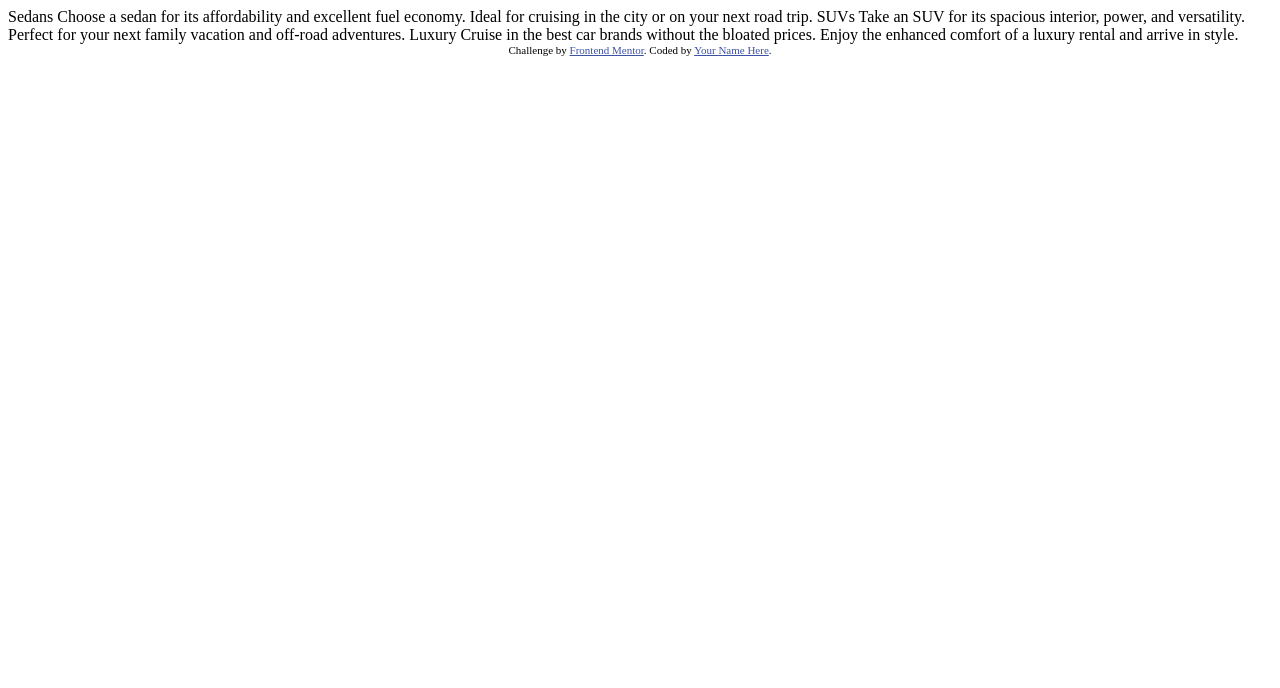
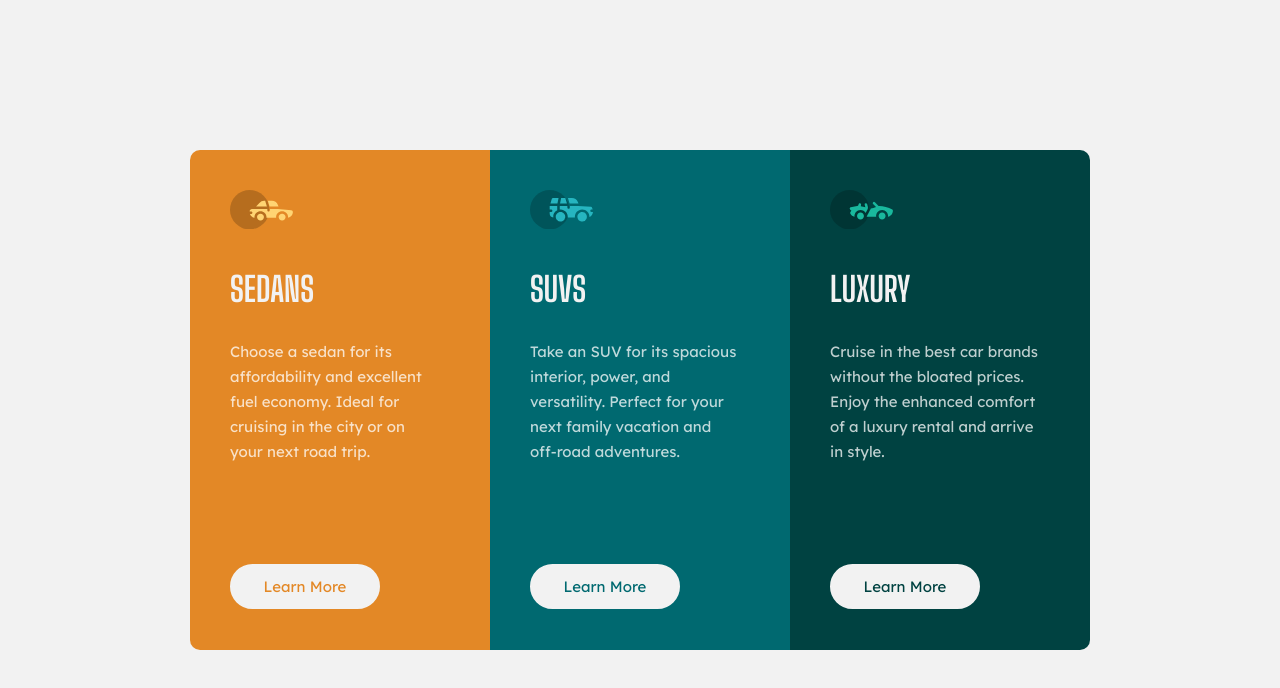
Before and after one commit to Orange4Broom/3-column-preview-card-component, a plain HTML site: page index.html in a window 1280 px wide. Drawn offline with Linux system fonts and the light colour scheme.

Commit message:
Finish pc view

```diff
--- a/index.html
+++ b/index.html
@@ -5,17 +5,41 @@
   <meta name="viewport" content="width=device-width, initial-scale=1.0"> <!-- displays site properly based on user's device -->
 
   <link rel="icon" type="image/png" sizes="32x32" href="./images/favicon-32x32.png">
+  <link rel="stylesheet" href="styles/style.css">
 
-  <title>Frontend Mentor | 3-column preview card component</title>
-
-  <!-- Feel free to remove these styles or customise in your own stylesheet 👍 -->
-  <style>
-    .attribution { font-size: 11px; text-align: center; }
-    .attribution a { color: hsl(228, 45%, 44%); }
-  </style>
+  <title>Orange4Broom | 3-column preview card component</title>
 </head>
 <body>
 
+  <div class="box one">
+    <div class="imageOne"></div>
+    <h1 class="header">SEDANS</h1>
+    <p class="content">Choose a sedan for its affordability and excellent fuel economy. Ideal for cruising in the city
+      or on your next road trip.</p>
+
+    <button class="buttonOne">Learn More</button>
+  </div>
+
+  <div class="box two">
+    <div class="imageTwo"></div>
+    <h1 class="header">SUVS</h1>
+    <p class="contentTwo">Take an SUV for its spacious interior, power, and versatility. Perfect for your next family vacation
+      and off-road adventures.</p>
+
+    <button class="buttonTwo">Learn More</button>
+  </div>
+
+  <div class="box three">
+    <div class="imageThree"></div>
+    <h1 class="header">LUXURY</h1>
+    <p class="contentThree">Cruise in the best car brands without the bloated prices. Enjoy the enhanced comfort of a luxury
+      rental and arrive in style.</p>
+
+    <button class="buttonThree">Learn More</button>
+  </div>
+
+
+  <!--
   Sedans
   Choose a sedan for its affordability and excellent fuel economy. Ideal for cruising in the city
   or on your next road trip.
@@ -27,10 +51,6 @@
   Luxury
   Cruise in the best car brands without the bloated prices. Enjoy the enhanced comfort of a luxury
   rental and arrive in style.
-
-  <div class="attribution">
-    Challenge by <a href="https://www.frontendmentor.io?ref=challenge" target="_blank">Frontend Mentor</a>.
-    Coded by <a href="#">Your Name Here</a>.
-  </div>
+  -->
 </body>
 </html>
--- /dev/null
+++ b/styles/style.sass
@@ -0,0 +1,174 @@
+@import url('https://fonts.googleapis.com/css2?family=Big+Shoulders+Display:wght@700&family=Lexend+Deca&display=swap')
+
+*
+    box-sizing: border-box
+
+body
+    display: flex
+    flex-direction: row
+    justify-content: center
+    align-items: center
+
+    height: 100vh
+    width: 100%
+
+    margin: 0
+    padding: 0
+
+    background-color: hsl(0, 0%, 95%)
+
+    .box
+        height: 500px
+        width: 100%
+        max-width: 300px
+
+        padding: 40px
+
+        background: blue
+
+    .one
+        border-radius: 10px 0 0 10px
+        background: hsl(31, 77%, 52%)
+
+        .imageOne
+            height: 39px
+            width: 63px
+            background-image: url(/images/icon-sedans.svg)
+            background-size: cover
+
+        .header
+            font-family: 'Big Shoulders Display', cursive
+            font-weight: 700
+
+            font-size: 34px
+            color: hsl(0, 0%, 95%)
+
+            margin: 40px 0 30px 0
+
+        .content
+            max-width: 200px
+            font-family: 'Lexend Deca', sans-serif
+            line-height: 25px
+            font-size: 15px
+            font-weight: 400
+
+            margin: 0px 0 30px 0
+
+            color: hsla(0, 0%, 100%, 0.75)
+
+        .buttonOne
+            font-family: 'Lexend Deca', sans-serif
+            font-size: 15px
+            height: 45px
+            width: 150px
+
+            border: 2px solid hsl(0, 0%, 95%)
+            border-radius: 25px
+
+            margin-top: 70px
+
+            cursor: pointer
+            color: hsl(31, 77%, 52%)
+            background: hsl(0, 0%, 95%)
+
+        .buttonOne:active
+            color: hsl(0, 0%, 95%)
+            background: hsl(31, 77%, 52%)
+
+    .two
+        background: hsl(184, 100%, 22%)
+
+        .imageTwo
+            height: 39px
+            width: 63px
+            background-image: url(/images/icon-suvs.svg)
+            background-size: cover
+
+        .header
+            font-family: 'Big Shoulders Display', cursive
+            font-weight: 700
+
+            font-size: 34px
+            color: hsl(0, 0%, 95%)
+
+            margin: 40px 0 30px 0
+
+        .contentTwo
+            max-width: 210px
+            font-family: 'Lexend Deca', sans-serif
+            line-height: 25px
+            font-size: 15px
+            font-weight: 400
+
+            margin: 0px 0 30px 0
+
+            color: hsla(0, 0%, 100%, 0.75)
+
+        .buttonTwo
+            font-family: 'Lexend Deca', sans-serif
+            font-size: 15px
+            height: 45px
+            width: 150px
+
+            border: 2px solid hsl(0, 0%, 95%)
+            border-radius: 25px
+
+            margin-top: 70px
+
+            cursor: pointer
+            color: hsl(184, 100%, 22%)
+            background: hsl(0, 0%, 95%)
+
+        .buttonTwo:active
+            color: hsl(0, 0%, 95%)
+            background: hsl(184, 100%, 22%)
+
+    .three
+        background: hsl(179, 100%, 13%)
+
+        border-radius: 0 10px 10px 0
+
+        .imageThree
+            height: 39px
+            width: 63px
+            background-image: url(/images/icon-luxury.svg)
+            background-size: cover
+
+        .header
+            font-family: 'Big Shoulders Display', cursive
+            font-weight: 700
+
+            font-size: 34px
+            color: hsl(0, 0%, 95%)
+
+            margin: 40px 0 30px 0
+
+        .contentThree
+            max-width: 210px
+            font-family: 'Lexend Deca', sans-serif
+            line-height: 25px
+            font-size: 15px
+            font-weight: 400
+
+            margin: 0px 0 30px 0
+
+            color: hsla(0, 0%, 100%, 0.75)
+
+        .buttonThree
+            font-family: 'Lexend Deca', sans-serif
+            font-size: 15px
+            height: 45px
+            width: 150px
+
+            border: 2px solid hsl(0, 0%, 95%)
+            border-radius: 25px
+
+            margin-top: 70px
+
+            cursor: pointer
+            color: hsl(179, 100%, 13%)
+            background: hsl(0, 0%, 95%)
+
+        .buttonThree:active
+            color: hsl(0, 0%, 95%)
+            background: hsl(179, 100%, 13%)
```
Also changed, not shown: styles/style.css (added), 1 other file.
